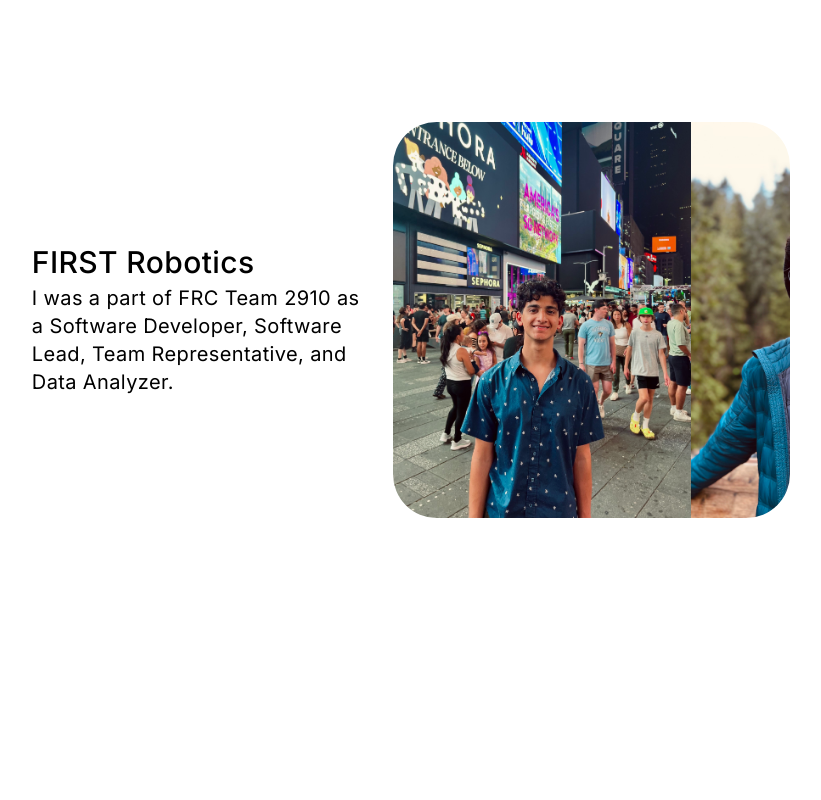
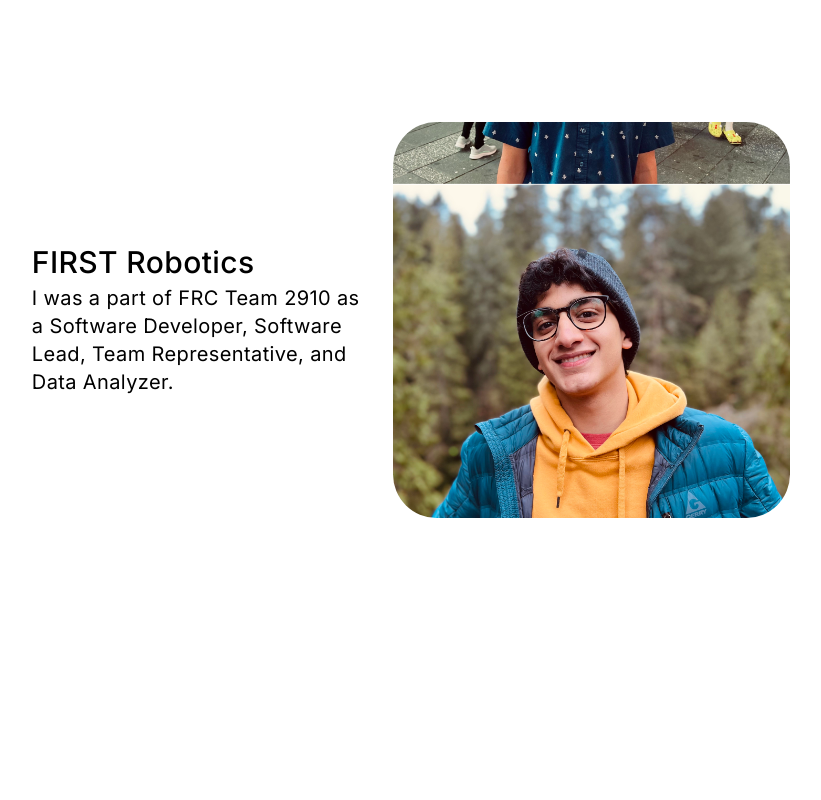
Before and after one commit to vedantgrover/VedantsPortfolio, a Next.js app: page / in a window 1280 px wide. Shown: the part 880-1680 px from the top of the page, without its empty margins (247-1068 px from the left). Built offline with nearby package versions, Linux system fonts and the light colour scheme.

Commit message:
Adds image animation effect

```diff
--- a/app/sections/AboutSection.tsx
+++ b/app/sections/AboutSection.tsx
@@ -3,57 +3,69 @@
 import {memo, useRef} from "react";
 import AboutMeText from "@/app/components/AboutMeText";
 import Image from "next/image";
-import {useScroll, useTransform} from "framer-motion";
+import {motion, useMotionValueEvent, useScroll, useTransform} from "framer-motion";
 
 const AboutSection = memo(() => {
-    const aboutMeDetails: { title: string, description: string, image: string }[] = [
+    const aboutMeDetails = [
         {
             title: "FIRST Robotics",
             description: "I was a part of FRC Team 2910 as a Software Developer, Software Lead, Team Representative, and Data Analyzer.",
             image: "/me1.jpg"
-        }, {
+        },
+        {
             title: "FIRST Robotics",
             description: "I was a part of FRC Team 2910 as a Software Developer, Software Lead, Team Representative, and Data Analyzer.",
             image: "/me.jpg"
         }
-    ]
+    ];
 
     const targetRef = useRef(null);
 
-    const {scrollYProgress} = useScroll({container: targetRef, offset: ["start start", "end end"]})
+    const {scrollYProgress} = useScroll({target: targetRef, offset: ["start start", "end end"]});
 
+    // Transformations for stacking effect
     const yTransforms = aboutMeDetails.map((_, index) =>
-        useTransform(scrollYProgress, [index / aboutMeDetails.length, (index + 1) / aboutMeDetails.length], ["0%", "-100%"])
-    )
+        useTransform(scrollYProgress, [0, 1], [`${index * 100}%`, `${(index - aboutMeDetails.length + 1) * 100}%`])
+    );
+
+    useMotionValueEvent(scrollYProgress, "change", (latest) => console.log(latest))
 
 
     return (
-        <section id="about" style={{height: `${aboutMeDetails.length * 100}vh`}} className="mt-0 static flex"
-                 ref={targetRef}>
+        <motion.section
+            id="about"
+            style={{height: `${aboutMeDetails.length * 100}vh`}}
+            className="mt-0 flex"
+            ref={targetRef}
+        >
             <div className="relative overflow-hidden w-1/2 h-full">
                 <div className="static w-full h-full">
-                    {aboutMeDetails.map(detail => (
-                        <AboutMeText title={detail.title}>{detail.description}</AboutMeText>
+                    {aboutMeDetails.map((detail, index) => (
+                        <div key={index}>
+                            <AboutMeText title={detail.title}>
+                                {detail.description}
+                            </AboutMeText>
+                        </div>
                     ))}
                 </div>
             </div>
             <div className="sticky top-0 flex w-1/2 left-1/2 content-center items-center h-screen">
-                <div className="w-[31vw] h-[31vw] flex overflow-hidden rounded-[11%] z-[100]">
+                <div className="w-[31vw] h-[31vw] flex overflow-hidden rounded-[11%] z-[100] relative flex-col">
                     {aboutMeDetails.map((detail, index) => (
-                        <Image
-                            key={index}
-                            src={detail.image}
-                            alt={detail.title}
-                            width={500}
-                            height={500}
-                            objectFit="cover"
-                            className="object-cover"
-                        />
+                        <motion.div key={index} className="absolute top-0 left-0 w-full h-full"
+                                    style={{y: yTransforms[index], zIndex: index}}>
+                            <Image
+                                src={detail.image}
+                                alt={detail.title}
+                                layout="fill"
+                                className="object-cover"
+                            />
+                        </motion.div>
                     ))}
                 </div>
             </div>
-        </section>
-    )
-})
+        </motion.section>
+    );
+});
 
-export default AboutSection
+export default AboutSection;
```
